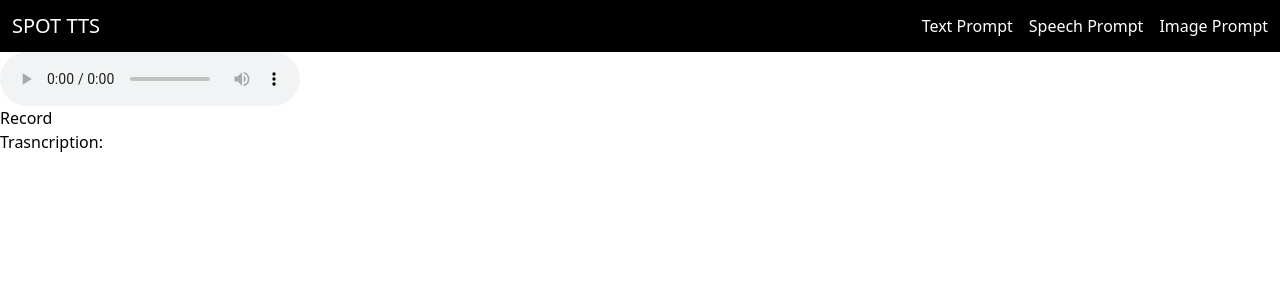
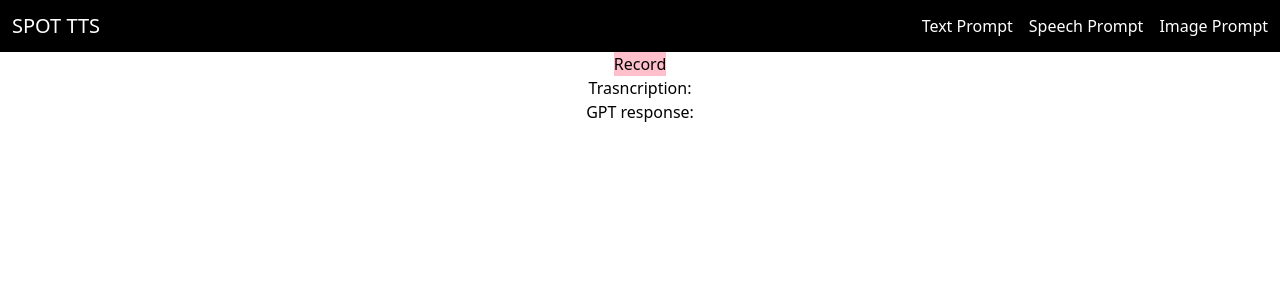
Before and after one commit to IshmamF/gpt-talk-to-dog, a React (Create React App) app in the folder frontend/frontend/: page /speechprompt in a window 1280 px wide. Shown: the top 300 px of the page. Built offline with nearby package versions, Linux system fonts and the light colour scheme; no server answers.

Commit message:
gpt text generation addedd to record component

```diff
--- a/frontend/frontend/package.json
+++ b/frontend/frontend/package.json
@@ -11,7 +11,9 @@
     "react-router-dom": "^6.22.0",
     "react-scripts": "5.0.1",
     "web-vitals": "^2.1.4",
-    "axios": "1.6.7"
+    "axios": "1.6.7",
+    "openai": "4.28.4",
+    "dotenv": "16.4.5"
   },
   "scripts": {
     "start": "react-scripts start",
--- a/frontend/frontend/src/components/record.js
+++ b/frontend/frontend/src/components/record.js
@@ -1,9 +1,27 @@
-import React, {useState} from "react";
+import React, {useState, useEffect} from "react";
+import OpenAI from "openai";
 
 export default function Record() {
     var SpeechRecognition = window.SpeechRecognition || window.webkitSpeechRecognition
     var SpeechGrammarList = window.SpeechGrammarList || window.webkitSpeechGrammarList
     const recognition = new SpeechRecognition();
+
+    const [transcription, setTranscription] = useState('') //states
+    const [answer, setAnswer] = useState('')
+
+    useEffect(()=>{ //fetch whenever the transcription state updates...
+        const request_url = 'http://127.0.0.1:5000/gptanswer';
+        const request_param = {
+            method: "POST",
+            headers: { "Content-Type": "application/json" },
+            body: JSON.stringify({ question: transcription }), // Ensure your backend expects a JSON object with a `question` field
+        };
+        fetch(request_url, request_param)
+            .then(res => res.json())
+            .then(ans => setAnswer(ans.answer))
+            .catch(err => console.error(`there was an error ${err}`))
+    }, [transcription])
+
 
     if (SpeechGrammarList) {
         var speechRecognitionList = new SpeechGrammarList();
@@ -15,8 +33,6 @@ export default function Record() {
     recognition.lang = "en-US";
     recognition.interimResults = false;
     recognition.maxAlternatives = 1;
-
-    const [transcription, setTranscription] = useState('')
 
     function handleClick() {
         recognition.start();
@@ -35,11 +51,15 @@ export default function Record() {
         console.error("Speech recognition error detected: " + event.error)
     }
 
+    console.log(transcription)
     return (
         <>
-            <button onClick={handleClick}>Record</button>
-            <br/>
-            <p>Trasncription: {transcription}</p>
+            <center>
+                <button style={{background:"pink", borderRadius:0.5}} onClick={handleClick}>Record</button>
+                <br/>
+                <p>Trasncription: {transcription}</p>
+                <p>GPT response: <br/>{answer}</p>
+            </center>
         </>
     )
 
--- a/frontend/frontend/src/pages/SpeechPrompt.js
+++ b/frontend/frontend/src/pages/SpeechPrompt.js
@@ -3,23 +3,11 @@ import React, { useState } from "react";
 import Record from '../components/record'
 
 export default function SpeechPrompt() {
-
-    const request_param = {
-        method: "POST",
-        headers: {"Content-Type": "application/json"},
-        body: JSON.stringify({question: "tell me something funny"}), // Ensure your backend expects a JSON object with a `question` field
-    };
-    fetch("http://127.0.0.1:5000/gptspeakanswer", request_param)
-        .then(res => res.json())
-        .then(out => console.log(out))
-        .catch(err => console.log(err))
-
     return (
         <div>
             <Navbar/>
             <div className="App">
                 <div>
-                    <audio id="audio" controls autoPlay src={'http://127.0.0.1:5000/gptspeakanswer'} />
                     {/* auto play needs to be fixed here as chrome doesn't support aotuplay (safari does)*/}
                 </div>
             </div>
--- a/frontend/frontend/src/pages/TextPrompt.js
+++ b/frontend/frontend/src/pages/TextPrompt.js
@@ -1,6 +1,7 @@
 import React from "react";
 import Navbar from '../components/navbar'
 import TextBox from '../components/textbox'
+
 
 export default function TextPrompt() {
     return (
```
Also changed, not shown: 1 other file (tests, documents, lock files or other folders).
